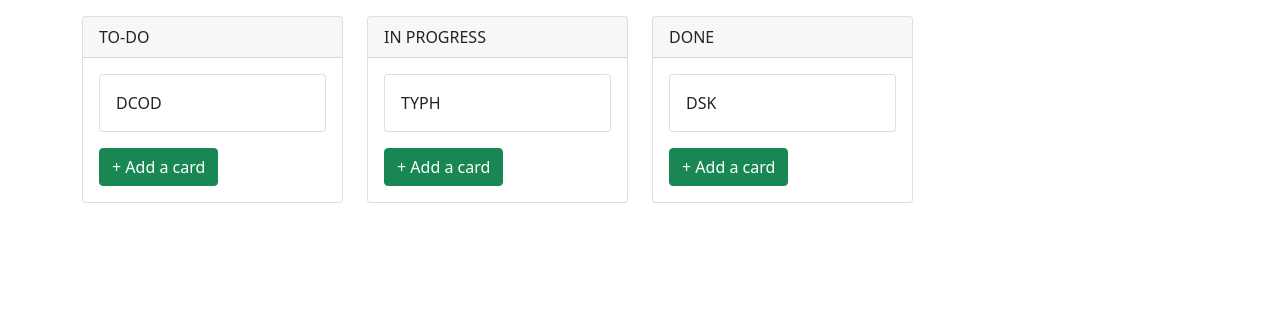
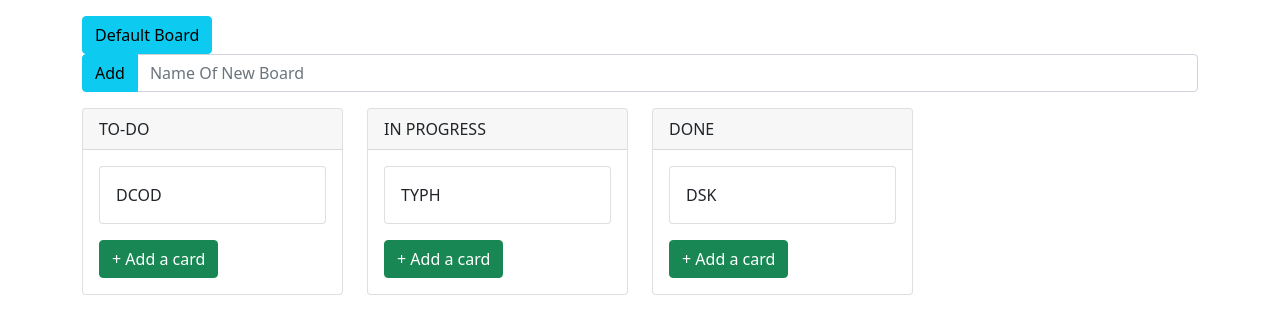
Before and after one commit to DKER2/Internship_Surer, a React (Create React App) app: page / in a window 1280 px wide. Shown: the top 334 px of the page. Built offline with nearby package versions, Linux system fonts and the light colour scheme.

Commit message:
Complete adding Board on navbar

```diff
--- a/public/index.html
+++ b/public/index.html
@@ -2,7 +2,7 @@
 <html lang="en">
   <head>
     <meta charset="utf-8" />
-    <link rel="icon" href="%PUBLIC_URL%/favicon.ico" />
+    <link rel="icon" href="%PUBLIC_URL%/logo.png" />
     <meta name="viewport" content="width=device-width, initial-scale=1" />
     <meta name="theme-color" content="#000000" />
     <meta
@@ -24,7 +24,7 @@
       work correctly both with client-side routing and a non-root public URL.
       Learn how to configure a non-root public URL by running `npm run build`.
     -->
-    <title>React App</title>
+    <title>Twink</title>
   </head>
   <body>
     <noscript>You need to enable JavaScript to run this app.</noscript>
--- a/src/App.js
+++ b/src/App.js
@@ -1,9 +1,12 @@
+import Header from './components/Header';
 import Board from './components/Board';
 function App() {
   const columns = require('./data/board.json');
   return (
     <div className="App">
       <div><p></p></div>
+      <Header/>
+      <p></p>
       <div className='container'>
         <Board columns = {columns}/>
       </div>
--- a/src/components/Column.js
+++ b/src/components/Column.js
@@ -6,7 +6,6 @@ import { Card, CardText, CardBody,
 class Column extends Component{
     constructor(props) {
         super(props);
-        console.log(props);
         this.state = {
             cards: this.props.column.cards,
         };
--- /dev/null
+++ b/src/components/Header.js
@@ -0,0 +1,71 @@
+import React, {Component} from 'react';
+import { Form, FormGroup, Label, Input, Container, Button, Row } from 'reactstrap';
+class Headers extends Component{
+    constructor(props){
+        super(props);
+        this.state = {
+            Boards: [{id: 1,
+                            nameOfBoard: "Default Board"}
+                        ],
+            newBoardName: null
+        };
+        this.changeNameOfBoard = this.changeNameOfBoard.bind(this);
+        this.addNewBoard = this.addNewBoard.bind(this);
+        this.updateMessage = this.updateMessage.bind(this);
+    }
+    changeNameOfBoard(e){
+        e.preventDefault();
+        e.target.tagName = "INPUT";
+        //this
+        this.setState({nameOfBoards: ["cac"]})
+    }
+    addNewBoard(){
+        if(this.state.newBoardName==null){
+
+        }
+        else{
+            var newBoards = this.state.Boards;
+            var nameOfBoard = this.state.newBoardName;
+            var id = newBoards.length + 1;
+            var flag = true;
+            for(var i = 0; i < this.state.Boards.length; i++){
+                if(this.state.Boards[i].nameOfBoard===nameOfBoard){
+                    flag = false;
+                    alert("Name " + nameOfBoard +" have been used");
+                }
+            }
+            if(flag){
+                this.state.Boards.push({id : id, nameOfBoard: nameOfBoard});
+                this.setState({Boards : newBoards})
+            }
+
+        }
+        console.log(this.state.newBoardName);
+    }
+    updateMessage(e){
+        console.log(this.state.Boards);
+        this.setState({
+            newBoardName: e.target.value,
+        })
+    }
+    render(){
+        console.log(this.state.newBoardName);
+        const ButtonList = () => this.state.Boards.map(Board => {return(
+            <Button className = "btn-info" onClick={e => this.changeNameOfBoard(e)} id = {Board.id}>{Board.nameOfBoard}</Button>
+        )});
+        return(
+            <Container>
+
+                <ButtonList/>
+                <div className = "input-group">
+                    <Button className = "btn-info" onClick={() => this.addNewBoard()}>Add</Button>
+                    <Input type="text" placeholder='Name Of New Board' onChange={(e) => this.updateMessage(e)} value={this.state.newBoardName}></Input>
+                </div>
+
+            </Container>
+
+        )
+    }
+}
+
+export default Headers
```
Also changed, not shown: public/logo.png (added).
